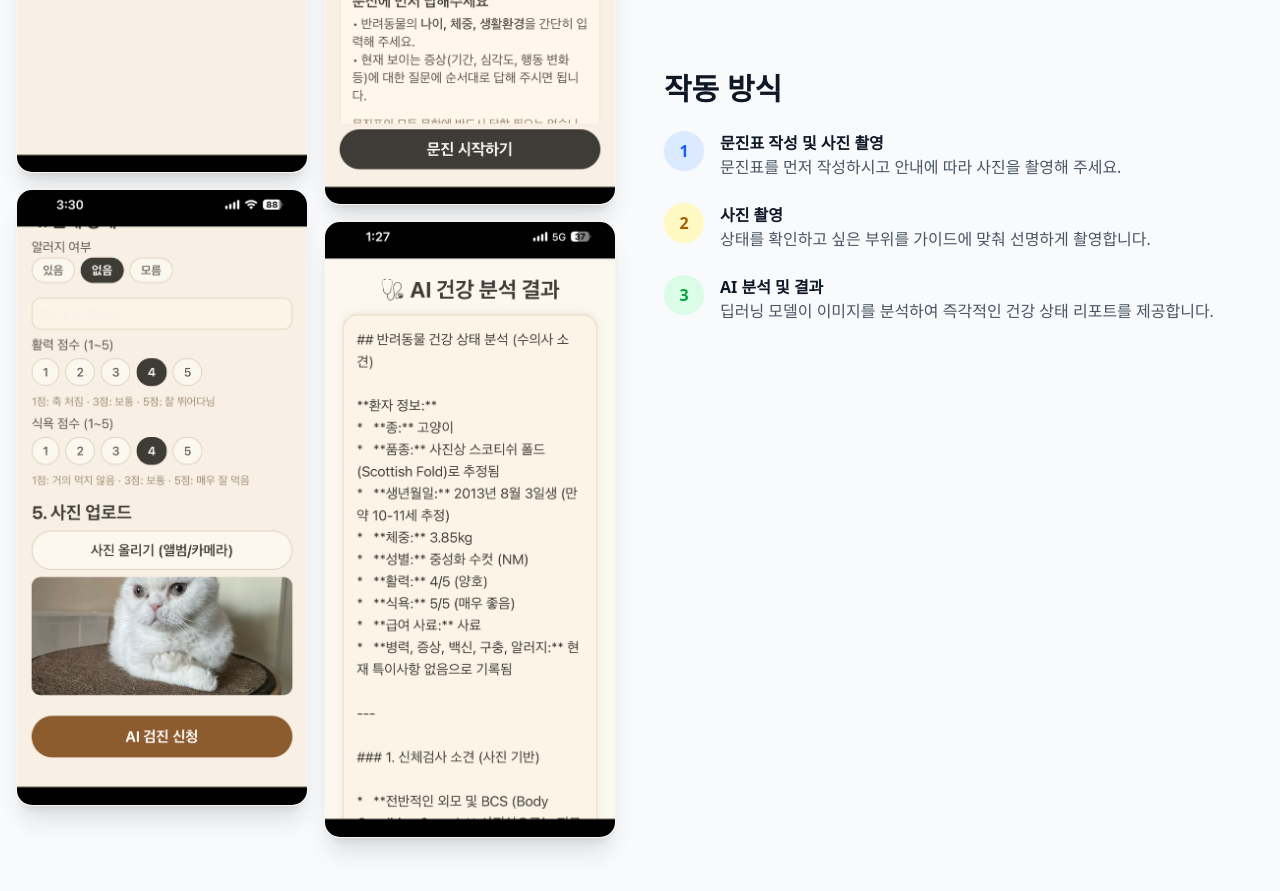
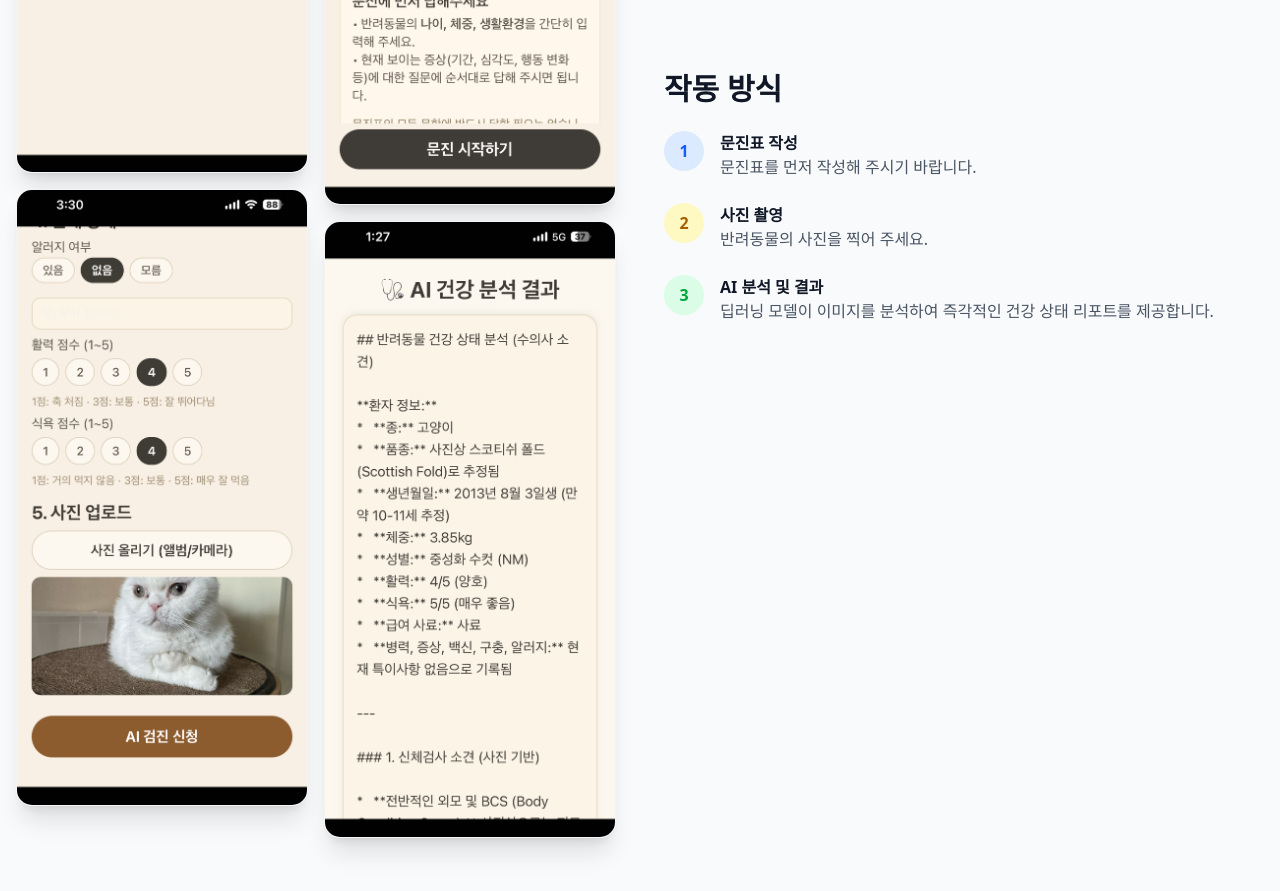
Before and after one commit to pdol1114-bit/inovaaiweb, a Next.js app: page /sniff in a window 1280 px wide. Shown: the part 1820-2711 px from the top of the page. Built offline with nearby package versions, Linux system fonts and the light colour scheme.

Commit message:
style: update Sniff page instructions with polite Korean phrasing

```diff
--- a/src/app/sniff/page.tsx
+++ b/src/app/sniff/page.tsx
@@ -70,15 +70,15 @@ export default function SniffPage() {
                                 <div className="flex items-start space-x-4">
                                     <div className="w-10 h-10 rounded-full bg-blue-100 flex items-center justify-center text-blue-600 shrink-0 font-bold">1</div>
                                     <div>
-                                        <h4 className="font-bold text-gray-900">문진표 작성 및 사진 촬영</h4>
-                                        <p className="text-gray-600">문진표를 먼저 작성하시고 안내에 따라 사진을 촬영해 주세요.</p>
+                                        <h4 className="font-bold text-gray-900">문진표 작성</h4>
+                                        <p className="text-gray-600">문진표를 먼저 작성해 주시기 바랍니다.</p>
                                     </div>
                                 </div>
                                 <div className="flex items-start space-x-4">
                                     <div className="w-10 h-10 rounded-full bg-yellow-100 flex items-center justify-center text-yellow-700 shrink-0 font-bold">2</div>
                                     <div>
                                         <h4 className="font-bold text-gray-900">사진 촬영</h4>
-                                        <p className="text-gray-600">상태를 확인하고 싶은 부위를 가이드에 맞춰 선명하게 촬영합니다.</p>
+                                        <p className="text-gray-600">반려동물의 사진을 찍어 주세요.</p>
                                     </div>
                                 </div>
                                 <div className="flex items-start space-x-4">
```
